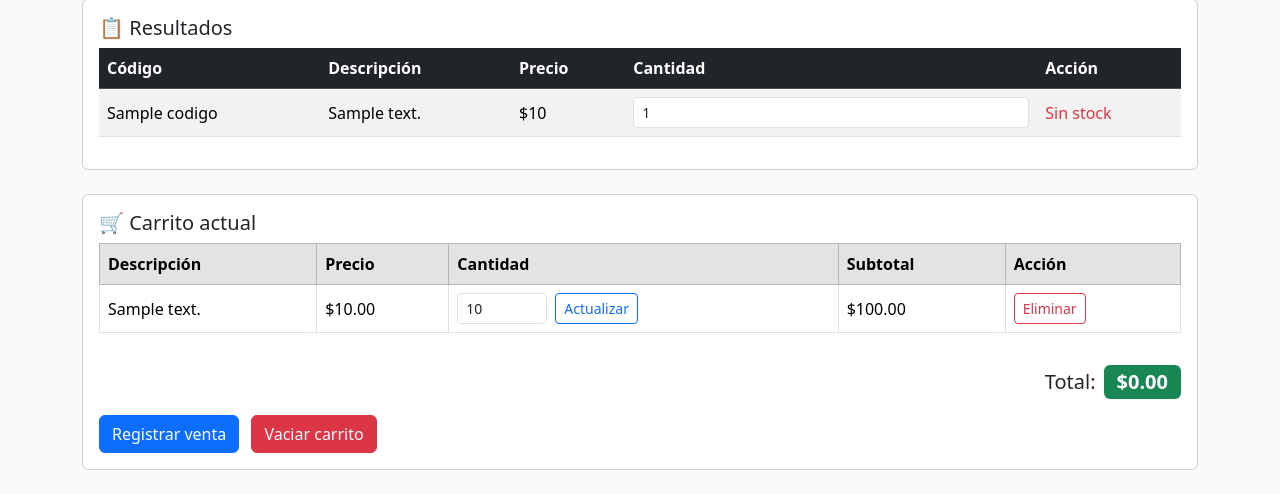
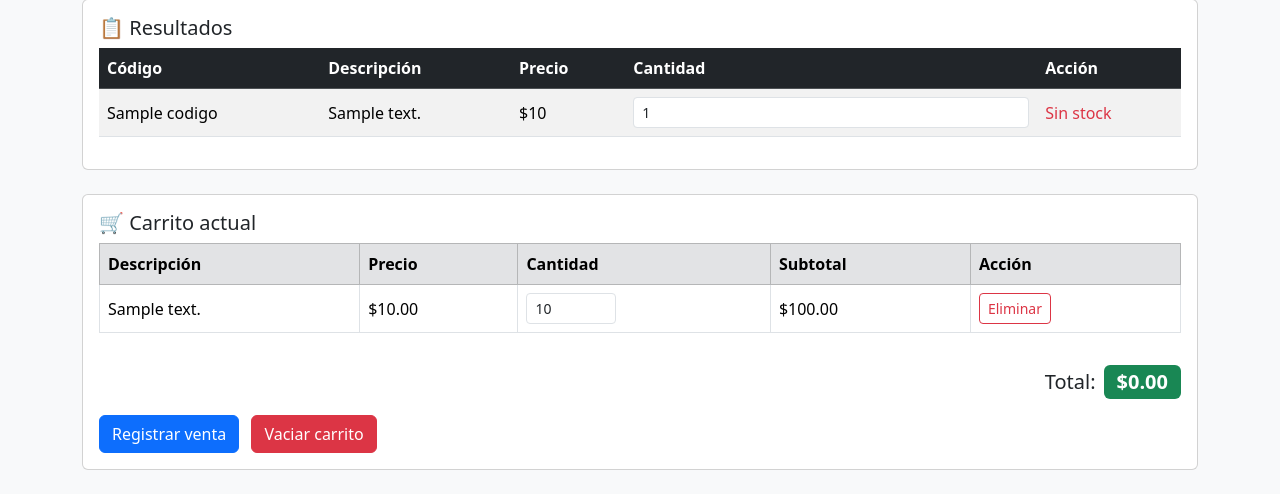
Before and after one commit to Isaiasarce-code/Punto-de-venta, a Flask app: template templates/buscar.html in a window 1280 px wide. Shown: the part 311-805 px from the top of the page. Run offline with Flask 3, Linux system fonts and the light colour scheme; the template is opened without the code that fills it: most values are stand-ins (such as "Sample title", 1, 10 or a date in 2020).

Commit message:
Update buscar.html

```diff
--- a/templates/buscar.html
+++ b/templates/buscar.html
@@ -111,10 +111,11 @@
                             <td>{{ item.descripcion }}</td>
                             <td>${{ "%.2f"|format(precio) }}</td>
                             <td>
-                                <form action="/modificar_cantidad" method="post" class="d-flex align-items-center">
+                                <form action="/modificar_cantidad" method="post" class="d-inline auto-submit-form">
                                     <input type="hidden" name="index" value="{{ loop.index0 }}">
-                                    <input type="number" name="nueva_cantidad" value="{{ cantidad }}" min="1" class="form-control form-control-sm me-2" style="width: 90px;" required>
-                                    <button type="submit" class="btn btn-outline-primary btn-sm">Actualizar</button>
+                                    <input type="number" name="nueva_cantidad" value="{{ cantidad }}" min="1"
+                                           class="form-control form-control-sm auto-submit-field"
+                                           style="width: 90px;" required>
                                 </form>
                             </td>
                             <td>${{ "%.2f"|format(subtotal) }}</td>
@@ -148,5 +149,14 @@
     {% endif %}
 </div>
 
+<!-- 🚀 Script para envío automático -->
+<script>
+    document.querySelectorAll('.auto-submit-field').forEach(function(input) {
+        input.addEventListener('change', function() {
+            this.closest('form').submit();
+        });
+    });
+</script>
+
 </body>
 </html>
```
